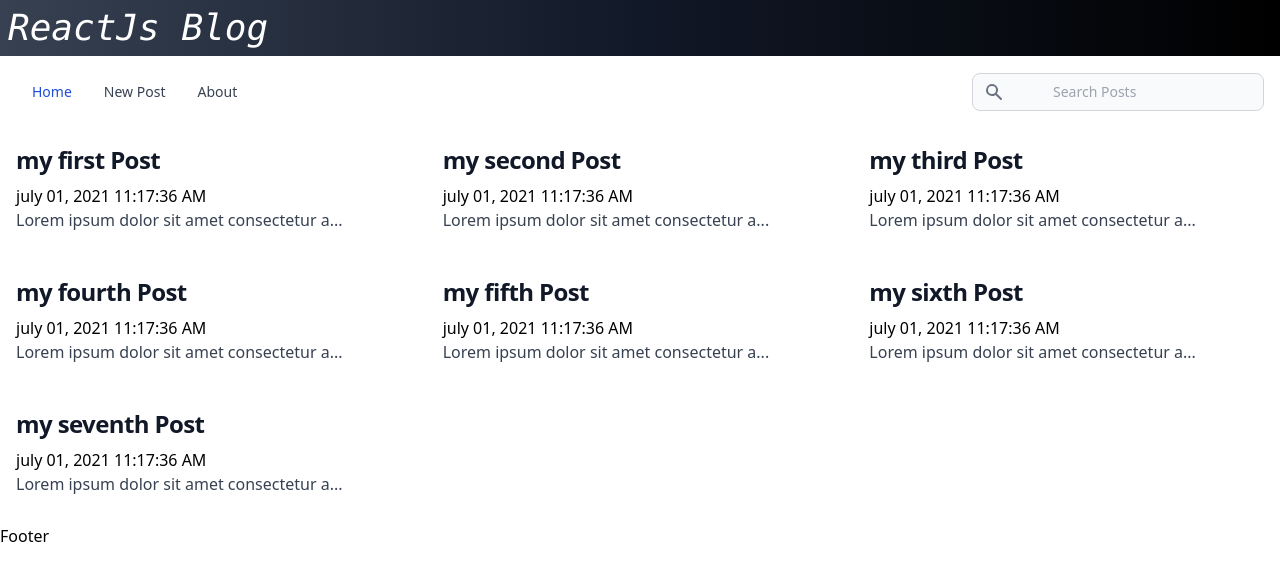
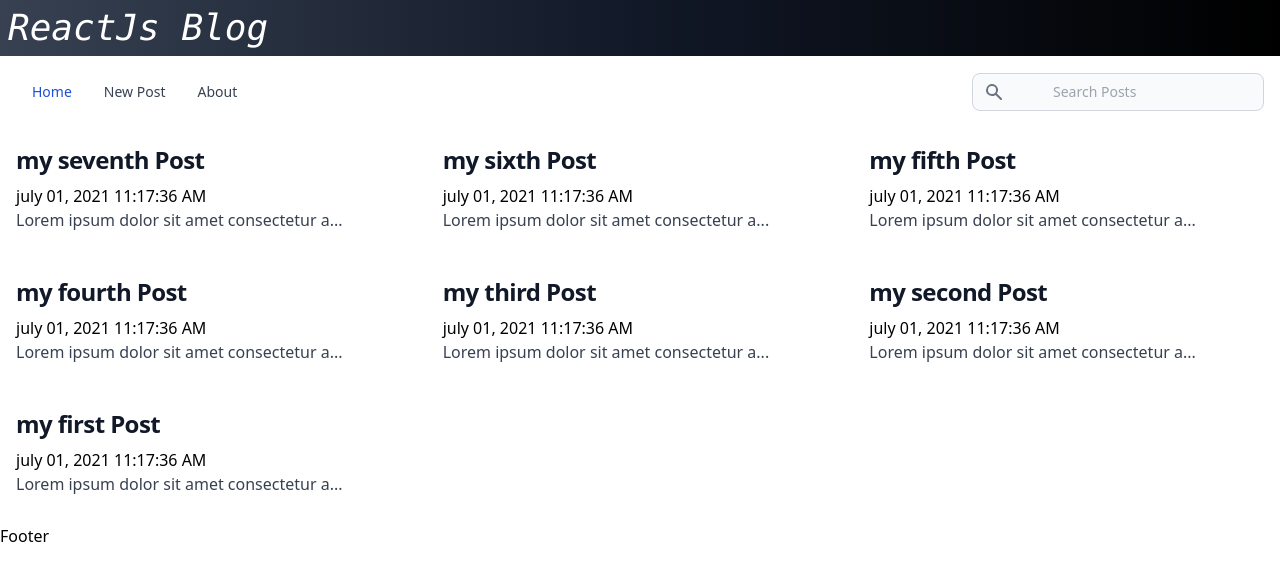
Before and after one commit to abdulvahidkp/reactjs-blog-application, a React (Vite) app: page / in a window 1280 px wide. Shown: the top 580 px of the page. Built offline with nearby package versions, Linux system fonts and the light colour scheme.

Commit message:
search blog completed

```diff
--- a/src/App.jsx
+++ b/src/App.jsx
@@ -56,9 +56,19 @@
       body: "Lorem ipsum dolor sit amet consectetur adipisicing elit. ",
     },
   ]);
-  const [search, setSearch] = useState("");
+  const [search, setSearch] = useState('');
+  const [searchResults,setSearchResults] = useState([])
   const [newTitle, setNewTitle] = useState("");
   const [newBody, setNewBody] = useState("");
+
+  useEffect(()=>{
+    console.log((posts[0].body).toLowerCase().includes(search.toLowerCase()));
+    const filteredResults = posts.filter((post)=>
+      ((post.body).toLowerCase()).includes(search.toLowerCase())
+      || ((post.title).toLowerCase()).includes(search.toLowerCase())
+    )
+    setSearchResults(filteredResults.reverse())
+  },[search,posts])
 
   const navigate = useNavigate();
 
@@ -85,7 +95,7 @@
       <Header title={"ReactJs Blog"} />
       <Navbar search={search} setSearch={setSearch} />
       <Routes>
-        <Route exact path="/" element={<Home posts={posts} />} />
+        <Route exact path="/" element={<Home posts={searchResults} />} />
         <Route
           exact
           path="/post/:id"
```
